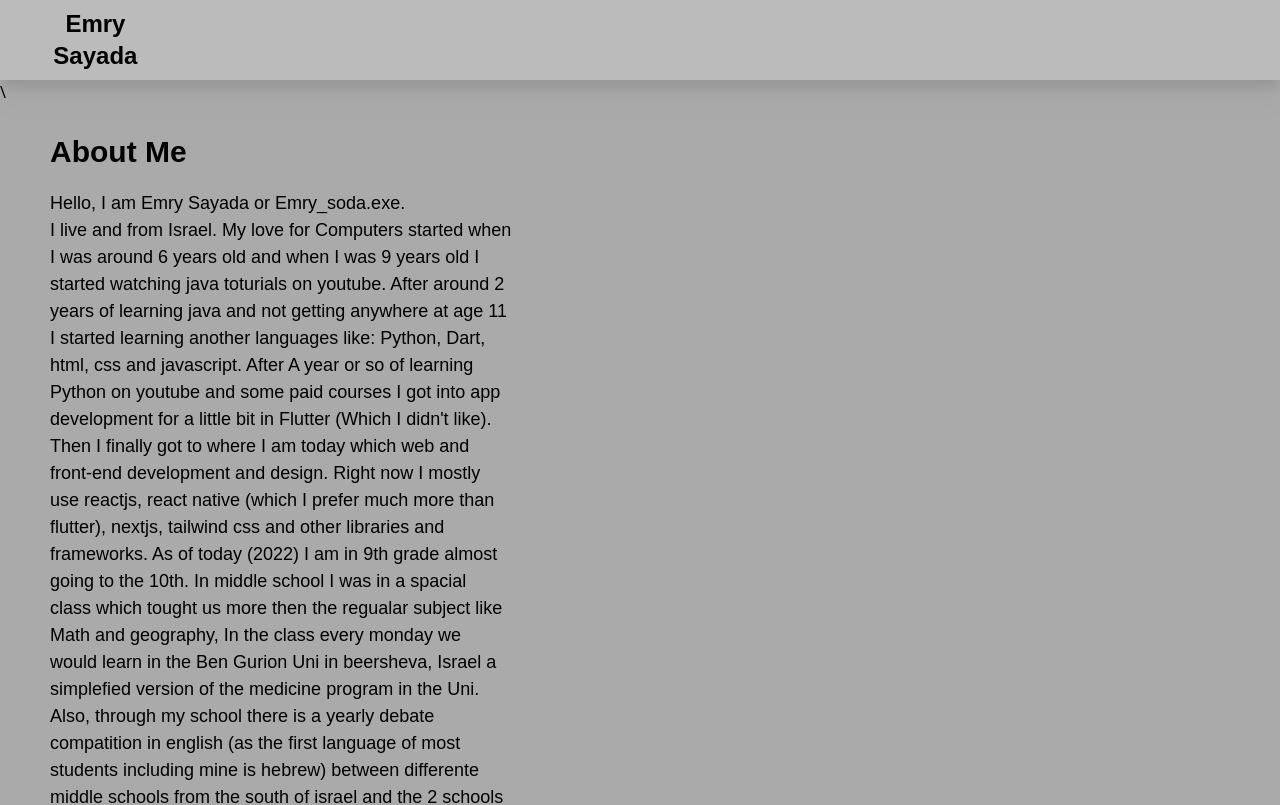
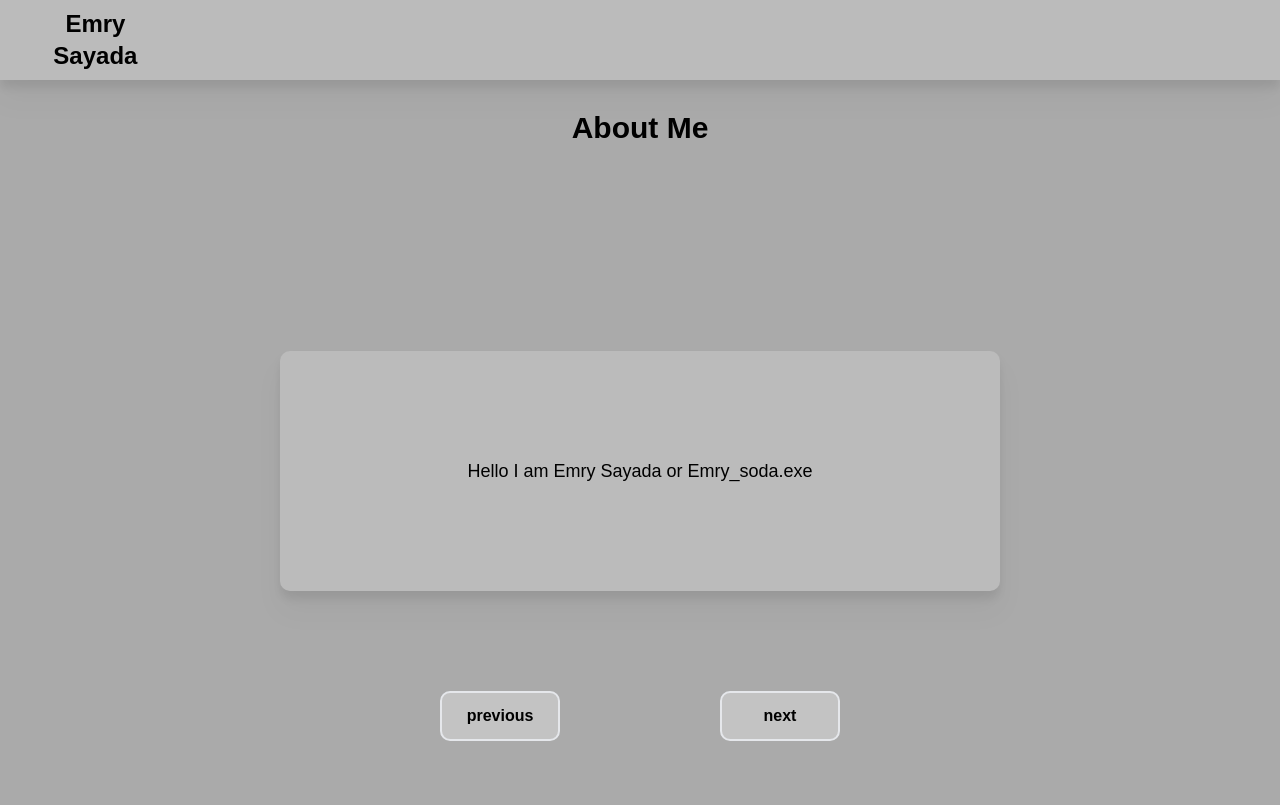
Before and after one commit to EmrySayada/emry-sayada-V1, a Next.js app: page /about in a window 1280 px wide. Shown: the top 805 px of the page. Built offline with nearby package versions, Linux system fonts and the light colour scheme.

Commit message:
added slide show for the about page

```diff
--- a/pages/about.js
+++ b/pages/about.js
@@ -4,9 +4,27 @@ import Link from "next/link";
 import Project from "./components/project";
 import Header from "./components/header";
 import Footer from "./components/footer";
+import Slide from "./components/slide";
+import Slides from "./components/slides";
 
 const About = () => {
   const [loading, setLoading] = useState(true);
+  const AboutText = [
+    "Hello I am Emry Sayada or Emry_soda.exe",
+    "I live and from Israel.",
+    "My love for Computers started when I was around 6 years old and when I was 9 years old I started watching java toturials on youtube.",
+    "after around 2 years of learning java and not getting anywhere at age 11 I started learning another languages like: Python, Dart, html, css and javascript.",
+    "After A year or so of learning Python on youtube and some paid courses I got into app development for a little bit in Flutter (Which I didn't like).",
+    "Then I finally got to where I am today which web front-end development and design.",
+    "Right now I mostly use reactjs, react native (which I prefer much more than flutter), nextjs, tailwind css and other libraries and frameworks.",
+    "As of today (2022) I am in 9th grade almost going to the 10th.",
+    // "In middle school I was in a spacial class which tought us more then the regualar subject like Math and geography, In the class every monday we would learn in the Ben Gurion Uni in beersheva, Israel a simplefied version of the medicine program in the Uni.",
+    "In middle school I was accepted to a class where every monday we would learn at the Ben Gurion University at Beersheva, Israel.",
+    "A simplefied version of the medicine program in the Uni",
+    "Through my school there is a yearly debate compatition in english (as the first language of most students including mine is hebrew) between differente middle schools from the south of israel and the 2 schools that win will be participating in the national debate championship in israel.",
+    "The first year that I participated we didn't win however, the second year (this year) we did win!",
+    "I am planning on majoring cs and chemistry through my school.",
+  ];
   useEffect(() => {
     setTimeout(() => setLoading(false), 2700);
   }, []);
@@ -14,17 +32,29 @@ const About = () => {
     <>
       {loading === false ? (
         <>
-          <Header footerId="footer" />
-          <title>Emry Sayada</title>\
-          <div className="flex flex-col h-screen">
-            <p className="font-Poppins font-semibold text-3xl mt-[30px] ml-[50px] opacity-0 animate-[fadeIn_500ms_ease_forwards]">
+          <Header />
+          <title>Emry Sayada</title>
+          <div className="flex flex-col h-screen items-center">
+            <p className="font-Poppins font-semibold text-3xl mt-[30px] opacity-0 animate-[fadeIn_500ms_ease_forwards]">
               About Me
             </p>
-            <div className="h-screen mr-[60%] ml-[50px] mt-[20px] opacity-0 animate-[fadeIn_500ms_250ms_ease_forwards] phone:w-[80%]">
-              <p className="font-Poppins text-[18px] phone:text-[14px]">
-                Hello, I am Emry Sayada or Emry_soda.exe.
-              </p>
-              <p className="font-Poppins text-[18px] phone:text-[14px]">
+            <div className="animate-[fadeIn_500ms_250ms_ease_forwards]">
+              <Slides list={AboutText} />
+            </div>
+          </div>
+          <Footer />
+        </>
+      ) : (
+        <ActivityIndicator />
+      )}
+    </>
+  );
+};
+
+export default About;
+
+{
+  /* <p className="font-Poppins text-[18px] phone:text-[14px]">
   I live and from Israel. My love for Computers started when I was
   around 6 years old and when I was 9 years old I started watching
   java toturials on youtube. After around 2 years of learning java
@@ -48,16 +78,5 @@ const About = () => {
   national debate championship in israel. The first year that I
   participated we didn&apos;t win however, the second year (this
   year) we did win! I am planning on majoring cs and chemistry.
-              </p>
-            </div>
-          </div>
-          <Footer id="footer" />
-        </>
-      ) : (
-        <ActivityIndicator />
-      )}
-    </>
-  );
-};
-
-export default About;
+</p> */
+}
--- a/pages/components/header.js
+++ b/pages/components/header.js
@@ -33,13 +33,13 @@ const Header = () => {
   };
   const onMenuBtnPress = () => {
     const hamMenu = document.getElementById("hamMenu");
+    const parent = document.getElementById("hamMenu");
+    const homeBtn = parent.children[1];
+    const aboutBtn = parent.children[2];
+    const contactBtn = parent.children[3];
     if (menuOpen === false) {
       hamMenu.classList.remove("opacity-0", "z-0");
       hamMenu.classList.add("opacity-1", "z-10");
-      const parent = document.getElementById("hamMenu");
-      const homeBtn = parent.children[1];
-      const aboutBtn = parent.children[2];
-      const contactBtn = parent.children[3];
       homeBtn.classList.add("opacity-1");
       aboutBtn.classList.add("opacity-1");
       contactBtn.classList.add("opacity-1");
@@ -48,6 +48,9 @@ const Header = () => {
     } else if (menuOpen === true) {
       hamMenu.classList.remove("opacity-1", "z-10");
       hamMenu.classList.add("opacity-0", "z-0");
+      homeBtn.classList.remove("opacity-1");
+      aboutBtn.classList.remove("opacity-1");
+      contactBtn.classList.remove("opacity-1");
       setMenuOpen(false);
     }
   };
@@ -104,7 +107,7 @@ const Header = () => {
       </div>
       {/* hamnurger menu items */}
       <div
-        className="flex flex-col w-screen h-screen bg-[#BBBBBB] items-center justify-center absolute z-10 opacity-0 transition-all computer:hidden"
+        className="flex flex-col w-screen h-[90vh] bg-[#BBBBBB] items-center justify-center absolute z-10 opacity-0 transition-all computer:hidden"
         id="hamMenu"
       >
         <p className="font-Poppins font-semibold text-2xl phone:text-xl">
--- /dev/null
+++ b/pages/components/slide.js
@@ -0,0 +1,19 @@
+import React, { useEffect, useState } from "react";
+
+function Slide({ content, num }) {
+  return (
+    <div
+      className="h-[30vh] w-[90vh] bg-[#bbbbbb] items-center justify-center flex rounded-[10px] drop-shadow-xl phone:w-[40vh]"
+      id={num}
+    >
+      <p
+        className="font-Poppins text-[18px] pl-[5vh] pr-[5vh] phone:text-[14px] text-center transition-all opacity-1"
+        id={"text"}
+      >
+        {content}
+      </p>
+    </div>
+  );
+}
+
+export default Slide;
--- /dev/null
+++ b/pages/components/slides.js
@@ -0,0 +1,44 @@
+import React, { useEffect, useState } from "react";
+import Slide from "./slide";
+
+function Slides({ list }) {
+  const [currentSlide, setCurrentSlide] = useState(0);
+  return (
+    <div className="flex flex-col h-screen w-[90vh] items-center justify-center phone:w-[40vh]">
+      <Slide content={list[currentSlide]} num={currentSlide} />
+      <div className="flex flex-row justify-evenly w-[inherit] mt-[10vh]">
+        {/* prev button */}
+        <button
+          onClick={() => {
+            const text = document.getElementById("text");
+
+            if (currentSlide == 0) {
+              setCurrentSlide(list.length - 1);
+            } else {
+              setCurrentSlide(currentSlide - 1);
+            }
+            console.log(text);
+          }}
+          className="h-[50px] w-[120px] bg-white/30 rounded-[10px] mt-[20px] border-2 hover:drop-shadow-lg transition-all"
+        >
+          <p className="font-Poppins text-[16px] font-semibold">previous</p>
+        </button>
+        {/* next button */}
+        <button
+          onClick={() => {
+            if (currentSlide == list.length - 1) {
+              setCurrentSlide(0);
+            } else {
+              setCurrentSlide(currentSlide + 1);
+            }
+          }}
+          className="h-[50px] w-[120px] bg-white/30 rounded-[10px] mt-[20px] border-2 hover:drop-shadow-lg transition-all"
+        >
+          <p className="font-Poppins text-[16px] font-semibold">next</p>
+        </button>
+      </div>
+    </div>
+  );
+}
+
+export default Slides;
--- a/pages/index.js
+++ b/pages/index.js
@@ -26,7 +26,7 @@ function App() {
           <Header />
           <title>Emry Sayada</title>
           <div className="flex flex-col overflow-hidden bg-[#AAAAAA] items-center justify-center">
-            <div className="h-screen w-screen flex items-center justify-center flex-col">
+            <div className="h-[90vh] w-screen flex items-center justify-center flex-col">
               <p
                 className="font-Poppins text-4xl font-semibold animate-[fadeIn_400ms_ease_forwards] group phone:text-3xl"
                 id="header1"
```
Lines whose indentation alone changed are shown as unchanged.
